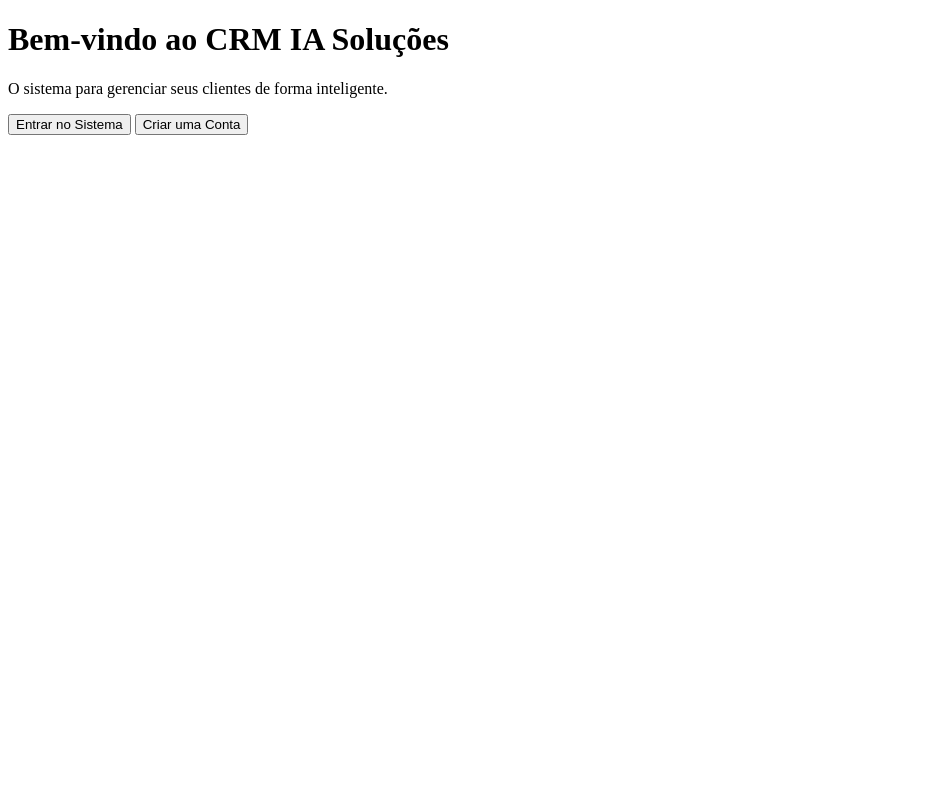
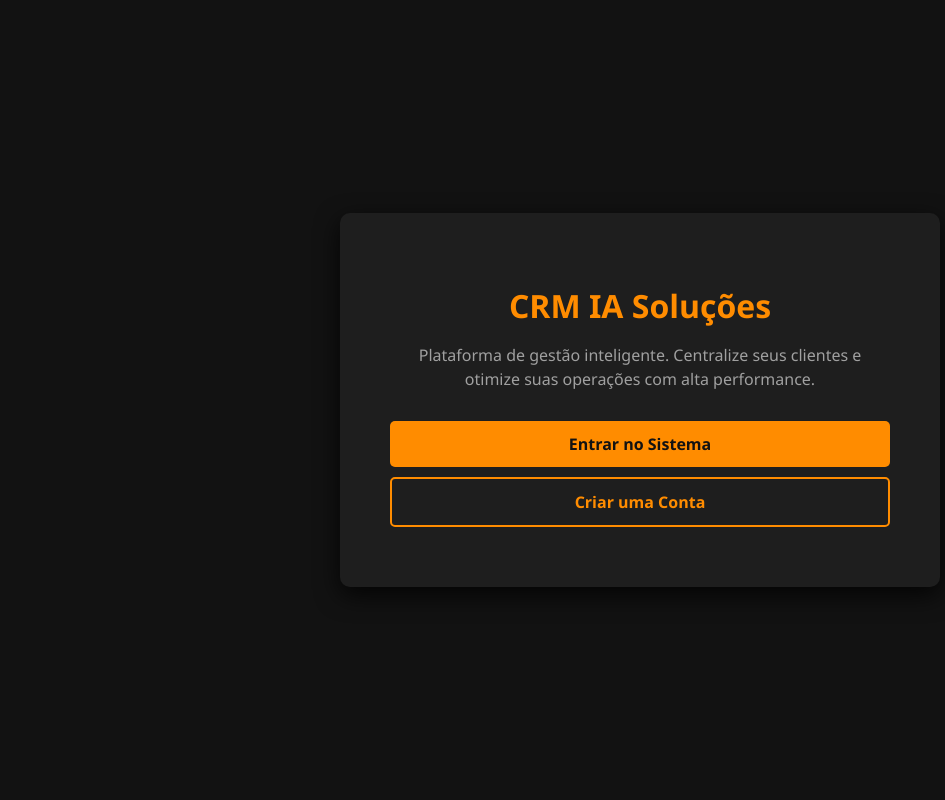
Before and after one commit to gmsilvasss-blip/crm_iasolucoes, a Flask app: page / in a window 1280 px wide. Shown: the whole page, without its empty margins (0-945 px from the left). Run offline with Flask 3, Linux system fonts and the light colour scheme; some libraries are stand-ins or nearby versions.

Commit message:
Cria rotas e telas de inicio, login e registro

```diff
--- a/templates/inicio.html
+++ b/templates/inicio.html
@@ -2,13 +2,68 @@
 <html lang="pt-BR">
 <head>
     <meta charset="UTF-8">
+    <meta name="viewport" content="width=device-width, initial-scale=1.0">
     <title>CRM IA Soluções - Início</title>
+    <style>
+        body {
+            font-family: 'Segoe UI', Tahoma, Geneva, Verdana, sans-serif;
+            background-color: #121212;
+            color: #e0e0e0;
+            display: flex;
+            align-items: center;
+            justify-content: center;
+            height: 100vh;
+            margin: 0;
+        }
+        .container {
+            background-color: #1e1e1e;
+            padding: 50px;
+            border-radius: 10px;
+            box-shadow: 0 8px 24px rgba(0,0,0,0.8);
+            text-align: center;
+            max-width: 500px;
+            width: 90%;
+        }
+        h1 {
+            color: #ff8c00; /* Laranja Osure */
+            margin-bottom: 10px;
+        }
+        p {
+            color: #a0a0a0;
+            margin-bottom: 30px;
+            line-height: 1.5;
+        }
+        .btn {
+            display: block;
+            background-color: #ff8c00;
+            color: #121212;
+            text-decoration: none;
+            padding: 12px 20px;
+            margin: 10px 0;
+            font-weight: bold;
+            border-radius: 5px;
+            transition: background-color 0.3s;
+        }
+        .btn:hover {
+            background-color: #e67e00;
+        }
+        .btn-outline {
+            background-color: transparent;
+            color: #ff8c00;
+            border: 2px solid #ff8c00;
+        }
+        .btn-outline:hover {
+            background-color: #333333;
+        }
+    </style>
 </head>
 <body>
-    <h1>Bem-vindo ao CRM IA Soluções</h1>
-    <p>O sistema para gerenciar seus clientes de forma inteligente.</p>
+    <div class="container">
+        <h1>CRM IA Soluções</h1>
+        <p>Plataforma de gestão inteligente. Centralize seus clientes e otimize suas operações com alta performance.</p>
 
-    <a href="/login"><button>Entrar no Sistema</button></a>
-    <a href="/registro"><button>Criar uma Conta</button></a>
+        <a href="/login" class="btn">Entrar no Sistema</a>
+        <a href="/registro" class="btn btn-outline">Criar uma Conta</a>
+    </div>
 </body>
 </html>
```
Also changed, not shown: templates/login.html (+96 -0 lines), templates/registro.html (+89 -13 lines).
